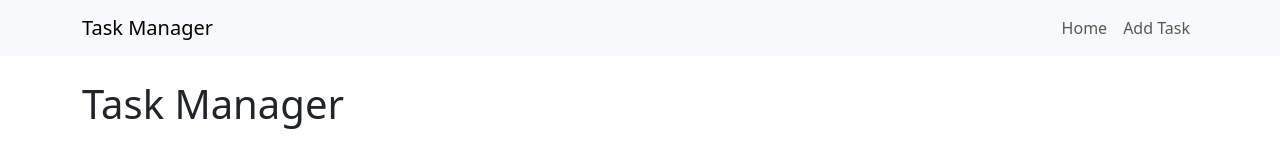
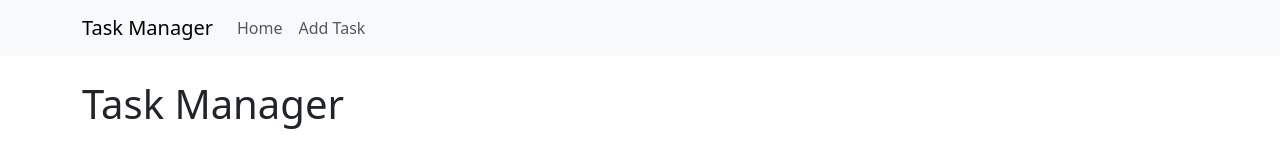
Before and after one commit to SamuelOgundele/DataRepProject, a React (Create React App) app in the folder todolist/: page / in a window 1280 px wide. Shown: the top 159 px of the page. Built offline with nearby package versions, Linux system fonts and the light colour scheme; no server answers.

Commit message:
Bootstrap JS ADDED

```diff
--- a/todolist/src/App.js
+++ b/todolist/src/App.js
@@ -1,9 +1,9 @@
 import React from 'react';
 import { BrowserRouter as Router, Routes, Route } from 'react-router-dom';
+import Navbar from './components/Navbar';
 import Home from './pages/Home';
 import AddTask from './pages/AddTask';
 import EditTask from './pages/EditTask';
-import Navbar from './components/Navbar';
 
 const App = () => {
     return (
--- a/todolist/src/components/Navbar.js
+++ b/todolist/src/components/Navbar.js
@@ -1,12 +1,23 @@
 import React from 'react';
-import { Link } from 'react-router-dom';
+import { Link } from 'react-router-dom'; // Import Link from react-router-dom
 
 const Navbar = () => {
     return (
         <nav className="navbar navbar-expand-lg navbar-light bg-light">
             <div className="container">
                 <Link to="/" className="navbar-brand">Task Manager</Link>
-                <div>
+                <button
+                    className="navbar-toggler"
+                    type="button"
+                    data-bs-toggle="collapse"
+                    data-bs-target="#navbarNav"
+                    aria-controls="navbarNav"
+                    aria-expanded="false"
+                    aria-label="Toggle navigation"
+                >
+                    <span className="navbar-toggler-icon"></span>
+                </button>
+                <div className="collapse navbar-collapse" id="navbarNav">
                     <ul className="navbar-nav me-auto">
                         <li className="nav-item">
                             <Link to="/" className="nav-link">Home</Link>
--- a/todolist/src/index.js
+++ b/todolist/src/index.js
@@ -3,7 +3,8 @@
 import './index.css';
 import App from './App';
 import reportWebVitals from './reportWebVitals';
-import 'bootstrap/dist/css/bootstrap.min.css';
+import 'bootstrap/dist/css/bootstrap.min.css'; //Bootstrap CSS
+import 'bootstrap/dist/js/bootstrap.bundle.min'; // Bootstrap JS
 
 const root = ReactDOM.createRoot(document.getElementById('root'));
 root.render(
```
